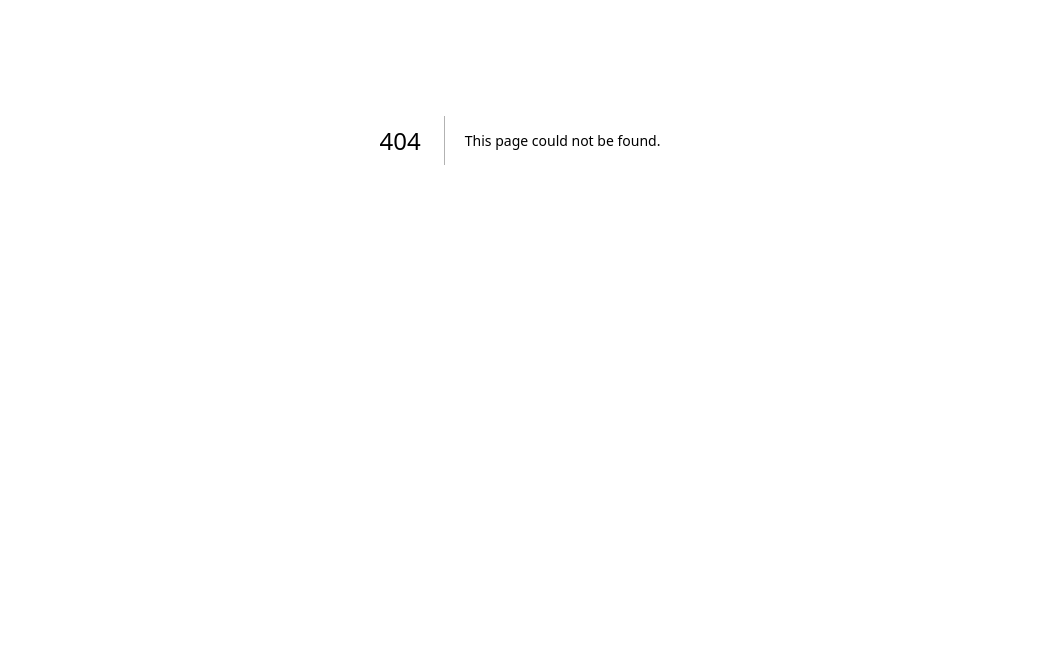
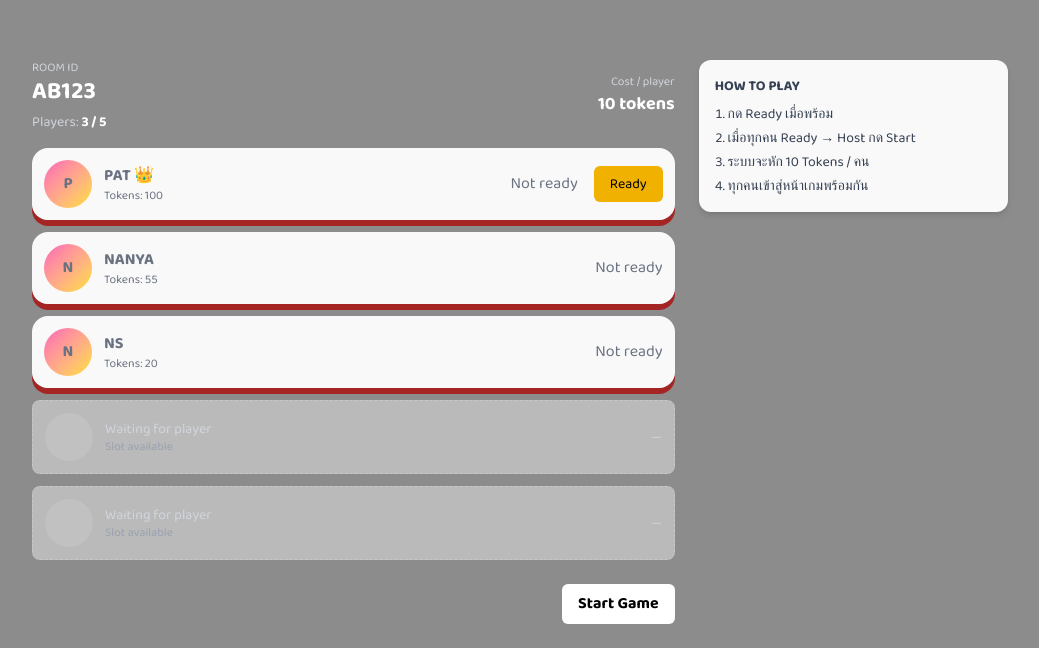
Before and after one commit to nsgundam/GoatRider, a Next.js app in the folder Frontend/: page /lobby in a window 1280 px wide. Before the commit this address had no page. Shown: the part 260-908 px from the top of the page, without its empty margins (120-1159 px from the left). Before the commit the page ends 800 px from the top, so only its background shows below. Built offline with nearby package versions, Linux system fonts and the light colour scheme.

Commit message:
Add Lobby and Main Game pages, update build manifests, and enhance error handling

```diff
--- /dev/null
+++ b/Frontend/app/lobby/page.jsx
@@ -0,0 +1,181 @@
+"use client";
+
+import { useState } from "react";
+import { useRouter } from "next/navigation";
+import { CldImage } from "next-cloudinary";
+import { Button } from "@/app/components/button";
+
+export default function LobbyPage() {
+  const router = useRouter();
+
+  const [roomId] = useState("AB123");
+  const [costPerPlayer] = useState(10);
+  const [currentUserId] = useState("host1");
+  const [players, setPlayers] = useState([
+    { id: "host1", name: "PAT", ready: false, token: 100, isHost: true },
+    { id: "p2", name: "NANYA", ready: false, token: 55, isHost: false },
+    { id: "p3", name: "NS", ready: false, token: 20, isHost: false },
+  ]);
+
+  const maxPlayers = 5;
+  const everyoneReady = players.length >= 2 && players.every(p => p.ready);
+  const isHost = players.some(p => p.id === currentUserId && p.isHost);
+
+  function toggleReady(playerId) {
+    setPlayers(prev =>
+      prev.map(p =>
+        p.id === playerId ? { ...p, ready: !p.ready } : p
+      )
+    );
+  }
+
+  function startGame() {
+    if (!everyoneReady) return;
+    router.push(`/maingame?room=${roomId}`);
+  }
+  //--------------------------------------------------------------------------------------
+  return (
+    <div className="relative w-full min-h-screen">
+      <div className="absolute inset-0 opacity-25">
+        <CldImage
+          src="hugl4hmvs5foaw8fdizk"
+          width={1920}
+          height={1080}
+          className="w-full h-full object-cover"
+          alt="background"
+        />
+      </div>
+      {/*-------------------------------------------------------------------------------------- */}
+      {/* dark overlay */}
+      <div className="absolute inset-0 bg-black/45"></div>
+      {/* centered game name/logo */}
+      <div className="absolute inset-x-3 top-1 flex  px-45  z-10 pointer-events-none">
+        <div className="w-[1200px] max-w-[90%]">
+          <CldImage
+            src="namegamegoat"
+            width={900}
+            height={300}
+            className="w-full h-auto object-contain"
+            alt="game logo"
+          />
+        </div>
+      </div>
+      {/*-------------------------------------------------------------------------------------- */}
+
+      {/* content: push down so logo has space */}
+      <div className="relative z-20 pt-80 p-6 max-w-5xl mx-auto text-gray-500 grid grid-cols-1 lg:grid-cols-3 gap-6">
+
+        {/* Left side: Player list */}
+        <div className="lg:col-span-2">
+
+          {/* Header */}
+          <div className="flex items-center justify-between mb-4">
+            <div>
+              <div className="text-xs text-gray-300">ROOM ID</div>
+              <div className="text-2xl font-extrabold text-white">{roomId}</div>
+              <div className="text-sm text-gray-300 mt-1">Players: <span className="font-semibold text-white">{players.length} / {maxPlayers}</span></div>
+            </div>
+
+            <div className="text-right">
+              <div className="text-xs text-gray-300">Cost / player</div>
+              <div className="text-lg font-semibold text-white">{costPerPlayer} tokens</div>
+            </div>
+          </div>
+          {/*-------------------------------------------------------------------------------------- */}
+          {/* Player table */}
+          <div className="space-y-3">
+            {players.map(player => (
+              <div
+                key={player.id}
+                className="flex items-center justify-between p-3
+                 bg-white/95 rounded-2xl
+                 shadow-[0_6px_0_#a52424]
+                 hover:shadow-[0_8px_0_#efb100]
+                transition-all duration-200"
+              >
+
+                <div className="flex items-center gap-3">
+                  <div className="w-12 h-12 rounded-full bg-gradient-to-br from-pink-400 to-yellow-300 flex items-center justify-center font-bold">
+                    {player.name[0]}
+                  </div>
+
+                  <div>
+                    <p className="font-semibold">{player.name}{player.isHost ? " 👑" : ""}</p>
+                    <p className="text-xs text-gray-500">Tokens: {player.token}</p>
+                  </div>
+                </div>
+
+                <div className="flex items-center gap-4">
+                  {player.ready ? (
+                    <span className="text-green-600 font-bold">✓ Ready</span>
+                  ) : (
+                    <span className="text-gray-500">Not ready</span>
+                  )}
+
+                  {player.id === currentUserId && (
+                    <Button
+                      onClick={() => toggleReady(player.id)}
+                      className={`px-3 py-2 text-sm rounded-full ${player.ready
+                          ? "bg-green-500 hover:bg-green-600 text-black"
+                          : "bg-yellow-500 hover:bg-yellow-600 text-black"
+                        }`}
+                    >
+                      {player.ready ? "Unready" : "Ready"}
+                    </Button>
+                  )}
+                </div>
+              </div>
+            ))}
+            {/*-------------------------------------------------------------------------------------- */}
+            {/* empty slots */}
+            {Array.from({ length: Math.max(0, maxPlayers - players.length) }).map((_, i) => (
+              <div key={i} className="flex items-center justify-between gap-4 p-3 bg-white/40 rounded-lg border border-dashed border-white/20 text-gray-300">
+                <div className="flex items-center gap-3">
+                  <div className="w-12 h-12 rounded-full bg-white/10" />
+                  <div>
+                    <div className="text-sm">Waiting for player</div>
+                    <div className="text-xs text-gray-400">Slot available</div>
+                  </div>
+                </div>
+                <div className="text-sm">—</div>
+              </div>
+            ))}
+          </div>
+          {/*-------------------------------------------------------------------------------------- */}
+          {/* Start game button */}
+          <div className="mt-6 flex justify-end">
+            {isHost ? (
+              <Button
+                onClick={startGame}
+                disabled={!everyoneReady}
+                className={`px-4 py-2 font-bold ${everyoneReady
+                    ? "bg-red-600 hover:bg-red-700 text-white"
+                    : "bg-gray-400 text-black cursor-not-allowed"
+                  }`}
+              >
+                Start Game
+              </Button>
+            ) : (
+              <p className="text-gray-200 italic">Waiting for host…</p>
+            )}
+          </div>
+
+        </div>
+        {/*-------------------------------------------------------------------------------------- */}
+        {/* Right column: How to play */}
+        <div className="space-y-4">
+          <div className="bg-white/95 p-4 rounded-xl shadow-md">
+            <h2 className="text-sm font-semibold text-gray-700">HOW TO PLAY</h2>
+            <ol className="mt-2 text-sm text-gray-700 space-y-1 list-decimal list-inside">
+              <li>กด Ready เมื่อพร้อม</li>
+              <li>เมื่อทุกคน Ready → Host กด Start</li>
+              <li>ระบบจะหัก {costPerPlayer} Tokens / คน</li>
+              <li>ทุกคนเข้าสู่หน้าเกมพร้อมกัน</li>
+            </ol>
+          </div>
+        </div>
+
+      </div>
+    </div>
+  );
+}
--- /dev/null
+++ b/Frontend/app/maingame/page.js
@@ -0,0 +1,11 @@
+import React from 'react';
+
+const Page = () => {
+    return (
+        <div>
+            main game
+        </div>
+    );
+}
+
+export default Page;
```
